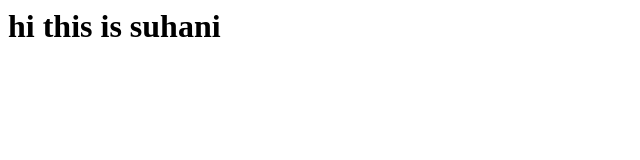
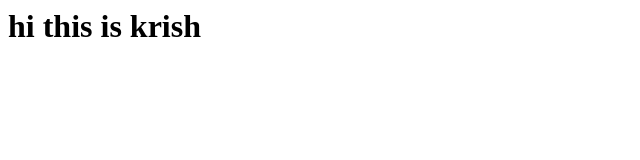
Before and after one commit to Suhani-99/Suhani-99.github.io, a plain HTML site: page index.html in a window 1280 px wide. Shown: the full height of the page, 0-640 px from the left. Drawn offline with Linux system fonts and the light colour scheme.

Commit message:
Update index.html

```diff
--- a/index.html
+++ b/index.html
@@ -1 +1 @@
-<h1>hi this is suhani</h1>
+<h1>hi this is krish</h1>
```
